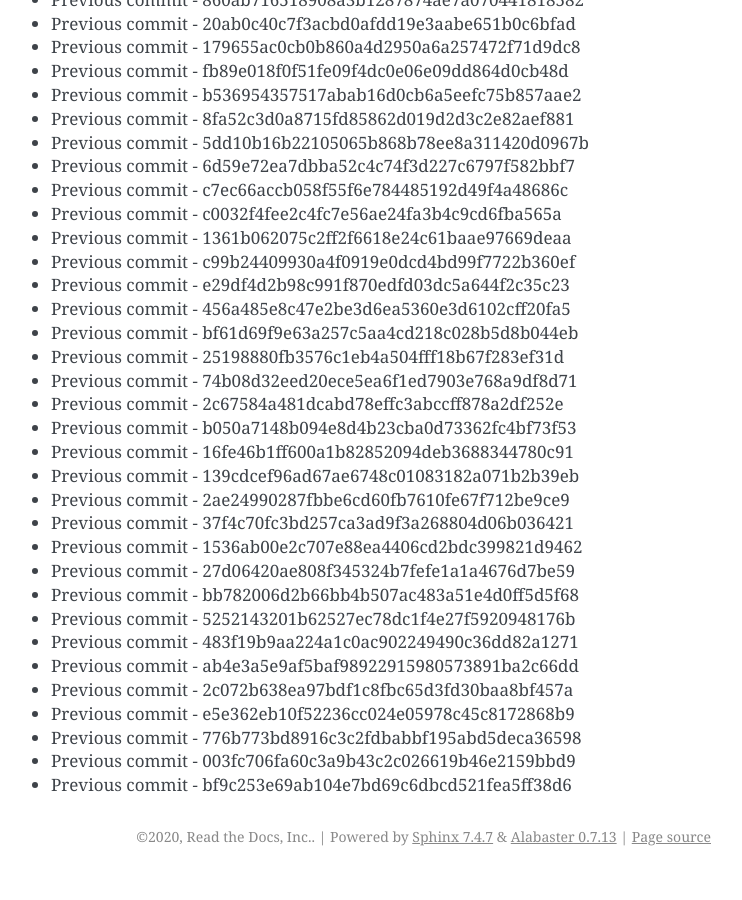
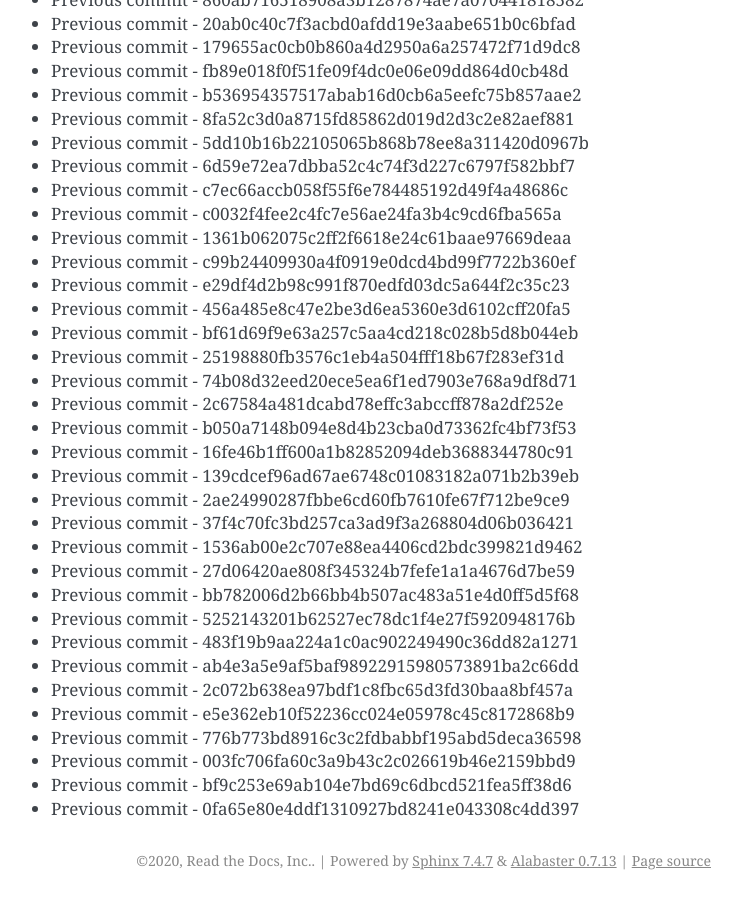
Before and after one commit to readthedocs/rtd-git-stresstest, a Sphinx documentation site: the page built from docs/updates.rst, in a window 1280 px wide and 900 px high, scrolled down 94582 px. Shown: the whole window, without its empty margins (399-1141 px from the left). Built offline with Sphinx 7.4.7, drawn with Linux system fonts in a browser that asks for light colours; before the commit the page ends 95458 px from its top, so only the background shows below that.

Commit message:
Generating commit from previous: 0fa65e80e4ddf1310927bd8241e043308c4dd397

```diff
--- a/docs/updates.rst
+++ b/docs/updates.rst
@@ -4006,3 +4006,4 @@ It can be tested for any performance characteristics.
 * Previous commit - 776b773bd8916c3c2fdbabbf195abd5deca36598
 * Previous commit - 003fc706fa60c3a9b43c2c026619b46e2159bbd9
 * Previous commit - bf9c253e69ab104e7bd69c6dbcd521fea5ff38d6
+* Previous commit - 0fa65e80e4ddf1310927bd8241e043308c4dd397
```
